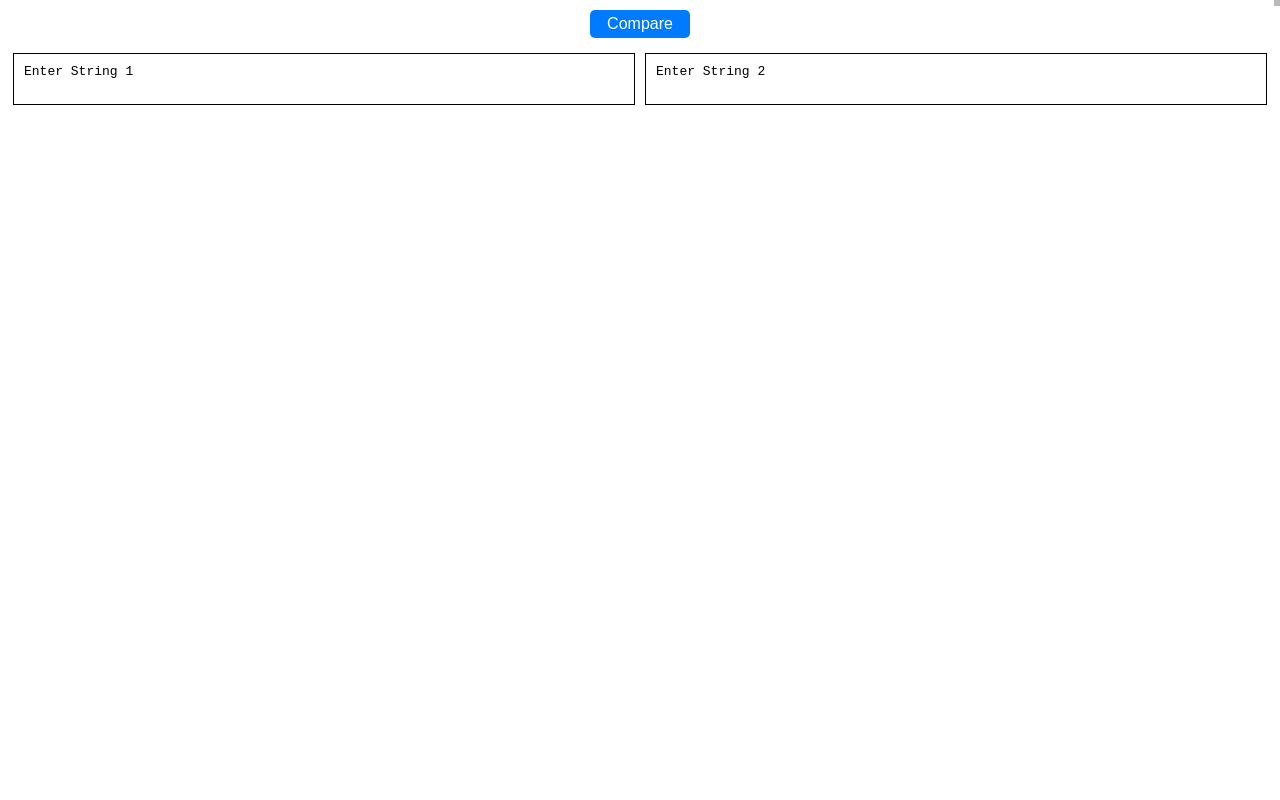
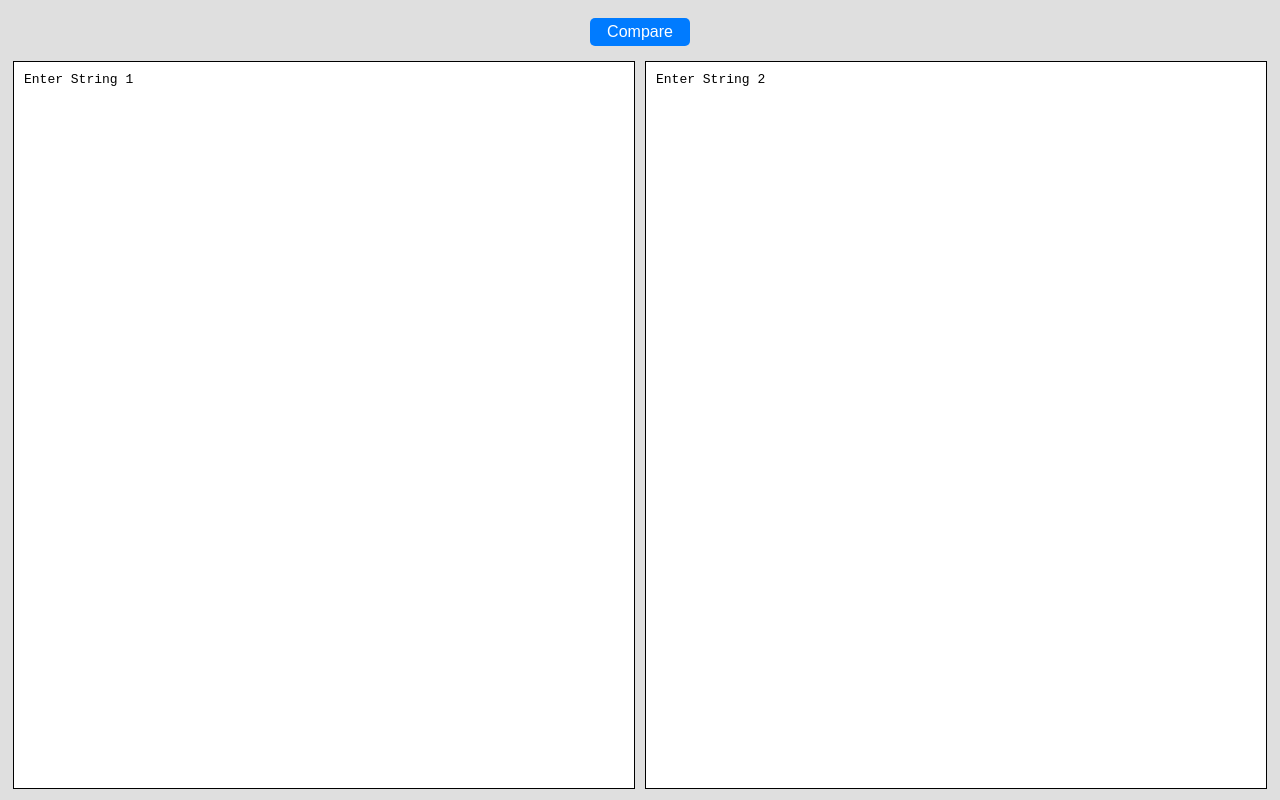
Before and after one commit to hikumar01/full-stack-server, a React app: page / in a window 1280 px wide. Built offline with nearby package versions, Linux system fonts and the light colour scheme; no server answers.

Commit message:
Fixing UI layout (#13)

```diff
--- a/react/App.css
+++ b/react/App.css
@@ -1,14 +1,19 @@
+.appContainer {
+  display: flex;
+  flex-direction: column;
+  flex: 1;
+}
+
 .button-container {
   display: flex;
   justify-content: center;
-  margin: 10px 0 10px 0;
+  padding: 10px 0;
 }
 
 .vertical-container {
   display: flex;
   flex-direction: row;
-  justify-content: space-around;
-  height: 100%;
+  flex: 1;
 }
 
 .compareButton {
--- a/react/App.jsx
+++ b/react/App.jsx
@@ -45,11 +45,13 @@ class App extends React.Component {
                     <InputDiv
                         ref={this.inputDiv1Ref}
                         inputString='Enter String 1'
+                        id='str1'
                         isDivEditable={this.state.isDivEditable}
                         onDivClick={this.handleDivClick} />
                     <InputDiv
                         ref={this.inputDiv2Ref}
                         inputString='Enter String 2'
+                        id='str2'
                         isDivEditable={this.state.isDivEditable}
                         onDivClick={this.handleDivClick} />
                 </div>
--- a/react/component/InputDiv.css
+++ b/react/component/InputDiv.css
@@ -1,21 +1,22 @@
 .inputDiv {
-  background-color: aliceblue;
-  /* height: 100%; */
   width: 100%;
-  border-color: black;
-  border: 1px solid;
+  height: 100%;
+  resize: none;
+  border: 1px solid black;
   padding: 10px;
   margin: 5px;
   font-size: 13px;
+  box-sizing: border-box;
+  background-color: aliceblue;
 }
 
 .inputTextarea {
   width: 100%;
-  /* height: 100%; */
+  height: 100%;
   resize: none;
-  border-color: black;
-  border: 1px solid;
+  border: 1px solid black;
   padding: 10px;
   margin: 5px;
   font-size: 13px;
+  box-sizing: border-box;
 }
--- a/react/component/InputDiv.jsx
+++ b/react/component/InputDiv.jsx
@@ -31,6 +31,7 @@ class InputDiv extends React.Component {
         return (
             <textarea
                 className='inputTextarea'
+                id={this.props.id}
                 value={this.state.inputString}
                 onChange={(event) => this.setState({inputString: event.target.value})} />
         );
@@ -40,6 +41,7 @@ class InputDiv extends React.Component {
         return (
             <div
                 className='inputDiv'
+                id={this.props.id}
                 onClick={() => this.props.onDivClick(this.state.inputString)}
                 dangerouslySetInnerHTML={this.updatedDivValue()} />
         );
@@ -54,8 +56,9 @@ class InputDiv extends React.Component {
 
 InputDiv.propTypes = {
     inputString: PropTypes.string.isRequired,
-    onDivClick: PropTypes.func.isRequired,
-    isDivEditable: PropTypes.bool
+    id: PropTypes.string.isRequired,
+    isDivEditable: PropTypes.bool,
+    onDivClick: PropTypes.func.isRequired
 };
 
 export default InputDiv;
--- a/react/main.css
+++ b/react/main.css
@@ -1,8 +1,20 @@
+body {
+  padding: 8px;
+  margin: 0;
+  height: calc(100vh - 24px);
+  background-color: #69696935;
+}
+
+#root {
+  height: 100%;
+  display: flex;
+  flex-direction: column;
+}
+
 .rightPopup {
   position: absolute;
   top: 0;
   right: 0;
   padding: 3px;
   font-size: small;
-  background-color: #69696976;
 }
```
